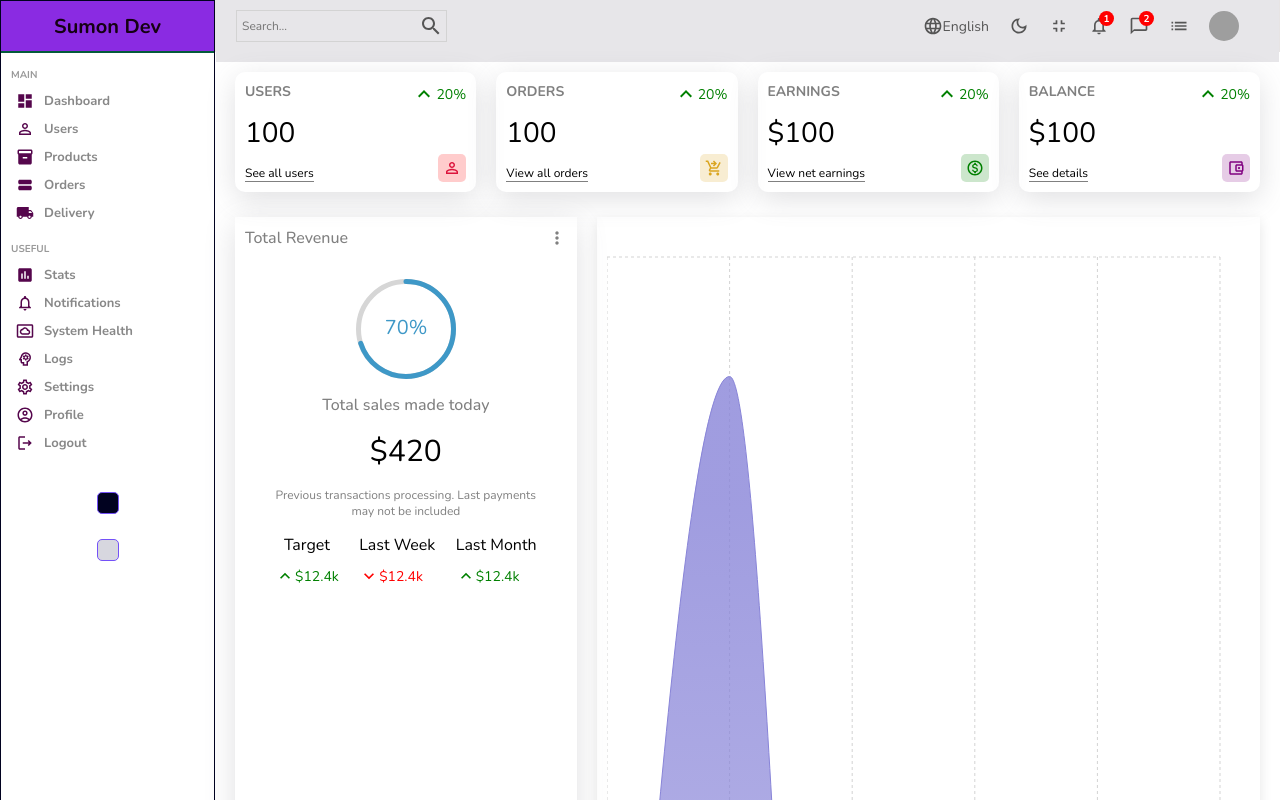
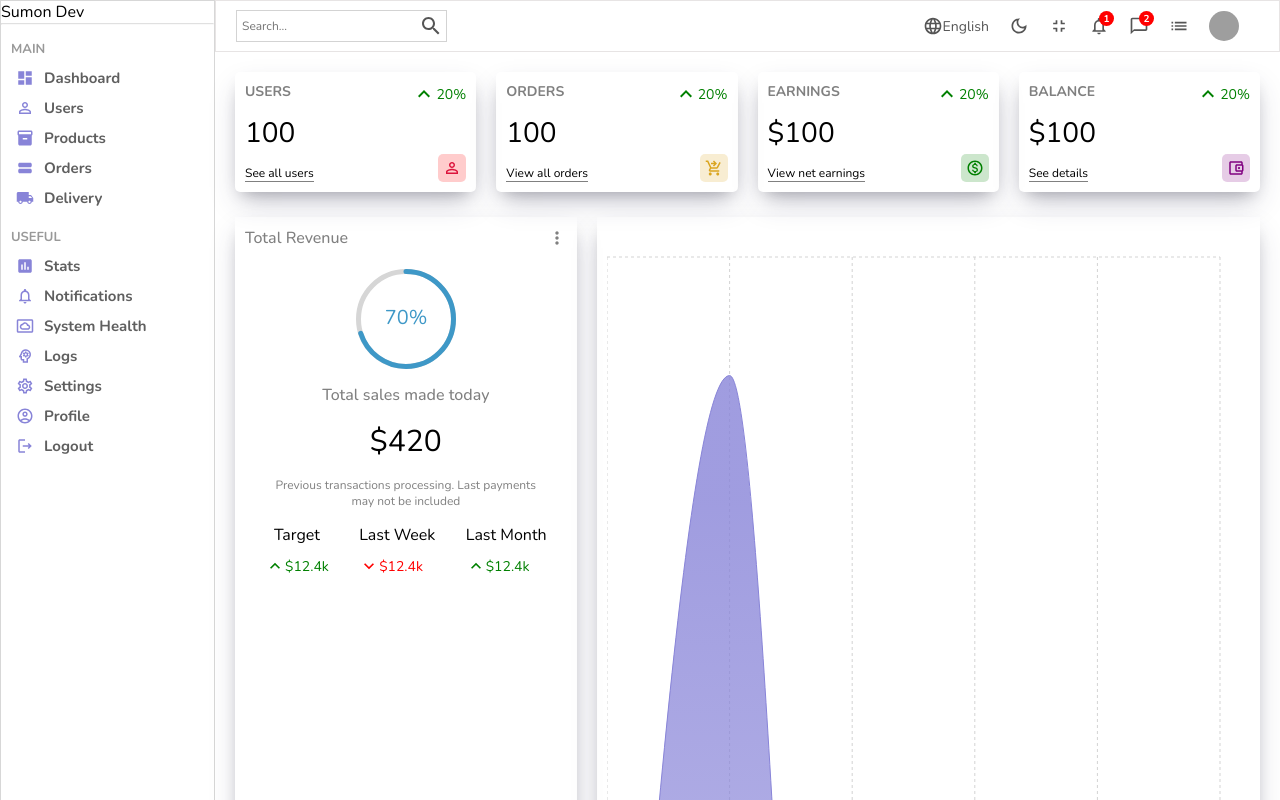
Before and after one commit to sumonaung23/react-admin-panel, a React (Create React App) app: page / in a window 1280 px wide. Shown: the top 800 px of the page. Built offline with nearby package versions, Linux system fonts and the light colour scheme; grey boxes are pictures that could not be loaded.

Commit message:
modified styles

```diff
--- a/src/components/chart/chart.scss
+++ b/src/components/chart/chart.scss
@@ -2,7 +2,8 @@
     flex: 4;
     color: gray;
     padding: 10px;
-    box-shadow: rgba(0, 0, 0, 0.1) 0px 4px 12px;
+    box-shadow: rgba(50, 50, 93, 0.25) 0px 13px 27px -5px, rgba(0, 0, 0, 0.3) 0px 8px 16px -8px;
+    /* box-shadow: rgba(240, 238, 238, 0.19) 0px 10px 20px, rgba(232, 230, 230, 0.23) 0px 6px 6px; */
 
     .title {
         margin-bottom: 20px;
--- a/src/components/featured/featured.scss
+++ b/src/components/featured/featured.scss
@@ -1,6 +1,7 @@
 .featured {
     flex: 2;
-    box-shadow: rgba(100, 100, 111, 0.2) 0px 7px 29px 0px;
+    box-shadow: rgba(50, 50, 93, 0.25) 0px 13px 27px -5px, rgba(0, 0, 0, 0.3) 0px 8px 16px -8px;
+    /* box-shadow: rgba(240, 238, 238, 0.19) 0px 10px 20px, rgba(232, 230, 230, 0.23) 0px 6px 6px; */
     padding: 10px;
 
     .top {
--- a/src/components/navbar/navbar.scss
+++ b/src/components/navbar/navbar.scss
@@ -12,7 +12,6 @@
         display: flex;
         align-items: center;
         justify-content: space-between;
-        background-color: #e7e6e9;
 
         .search {
             display: flex;
--- a/src/components/sidebar/sidebar.scss
+++ b/src/components/sidebar/sidebar.scss
@@ -1,10 +1,9 @@
 .sidebar {
     flex: 1;
-    border: 0.5px solid #010220;
+    border: 0.5px solid hsla(0, 1%, 26%, 0.212);
     min-height: 100vh;
 
-    .top {
-        background-color: blueviolet;
+    .lists {
         height: 50px;
         display: flex;
         align-items: center;
@@ -13,14 +12,14 @@
         .logo {
             font-size: 20px;
             font-weight: bold;
-            color: #150113;
+            color: #8884d8;
         }
     }
 }
 
 hr {
     height: 0;
-    border: 0.5px solid rgb(4, 90, 60);
+    opacity: 0.3;
 }
 
 .center {
@@ -32,7 +31,7 @@ hr {
         padding: 0;
 
         .title {
-            font-size: 10px;
+            font-size: 13px;
             font-weight: bold;
             color: #999;
             margin-top: 15px;
@@ -51,22 +50,25 @@ hr {
 
             .icon {
                 font-size: 18px;
-                color: #55064c;
+                color: #8884d8;
             }
 
             span {
-                font-size: 13px;
+                font-size: 15px;
                 font-weight: bold;
-                color: #888;
+                color: #5f5f5f;
                 margin-left: 10px ;
             }
         }
     }
 }
 
-.bottom {
+.color-theme {
     display: flex;
     align-items: center;
+    justify-content: center;
+    flex-direction: row;
+
     margin: 10px;
 
     .colorOption {
@@ -78,11 +80,11 @@ hr {
         margin: 5px;
 
         &:nth-child(1) {
-            background-color: #010220;
+            background-color: #d7d7df;
         }
 
         &:nth-child(2) {
-            background-color: #d7d7df;
+            background-color: #010220;
         }
     }
 }
--- a/src/components/widget/Widget.scss
+++ b/src/components/widget/Widget.scss
@@ -3,9 +3,10 @@
     justify-content: space-between;
     flex: 1;
     padding: 10px;
-    box-shadow: rgba(100, 100, 111, 0.2) 0px 7px 29px 0px;
-    border-radius: 10px;
+    box-shadow: rgba(50, 50, 93, 0.25) 0px 13px 27px -5px, rgba(0, 0, 0, 0.3) 0px 8px 16px -8px;
+    /* box-shadow: rgba(240, 238, 238, 0.19) 0px 10px 20px, rgba(232, 230, 230, 0.23) 0px 6px 6px; */
     height: 100px;
+    border-radius: 5px;
 
     .left, .right {
         display: flex;
```
